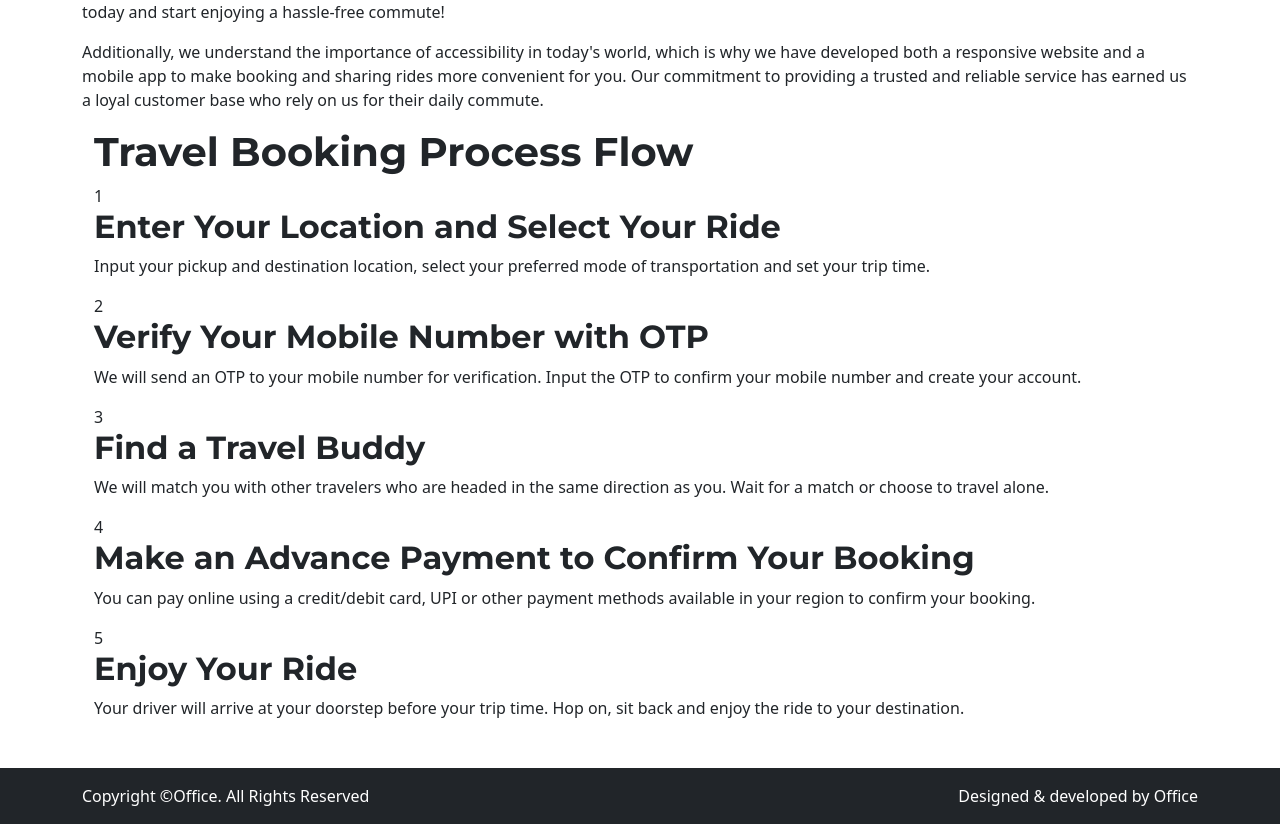
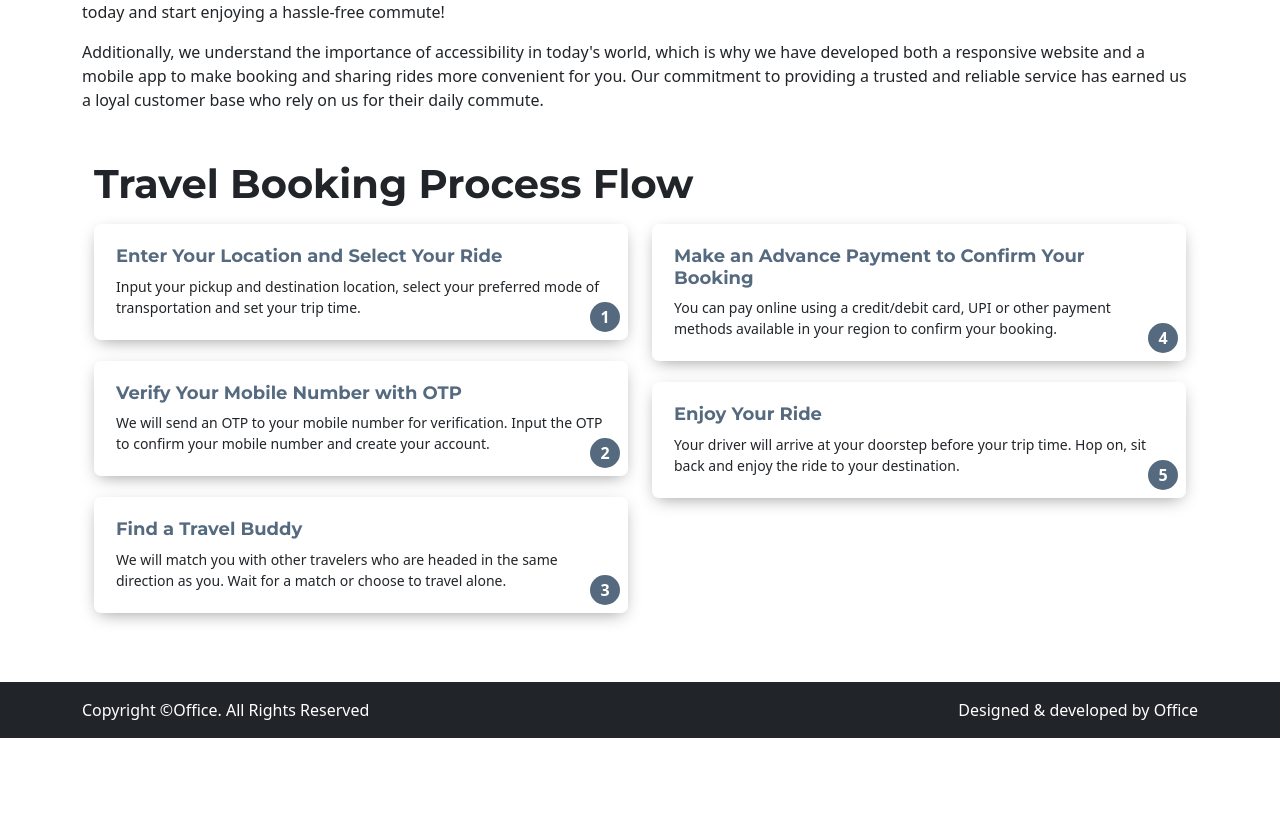
Before and after one commit to Pankajbatham27/fareshare, a Next.js app: page /about-us in a window 1280 px wide. Shown: the part 704-1528 px from the top of the page. After the commit the page ends 1442 px from the top, so only its background shows below. Built offline with nearby package versions, Linux system fonts and the light colour scheme.

Commit message:
Added new feature

```diff
--- a/pages/about-us.js
+++ b/pages/about-us.js
@@ -29,7 +29,7 @@ const About = () => {
             doorstep. We understand that finding a reliable and affordable mode
             of transportation can be a daily struggle for many, which is why we
             strive to make your daily commute pain-free. Our prices are
-            affordable, so you don't have to break the bank to get to work on
+            affordable, so you don&apos;t have to break the bank to get to work on
             time.
           </p>
           <p>
@@ -54,7 +54,7 @@ const About = () => {
           </p>
           <p>
             We believe that everyone deserves a stress-free commute, and our
-            platform is designed to make that a reality. Whether you're a busy
+            platform is designed to make that a reality. Whether you&apos;re a busy
             professional, a student, or a stay-at-home parent, our fixed cab and
             auto booking service is here to make your life easier. Our team is
             dedicated to providing you with the best possible service, and we
@@ -65,7 +65,7 @@ const About = () => {
 
           <p>
             Additionally, we understand the importance of accessibility in
-            today's world, which is why we have developed both a responsive
+            today&apos;s world, which is why we have developed both a responsive
             website and a mobile app to make booking and sharing rides more
             convenient for you. Our commitment to providing a trusted and
             reliable service has earned us a loyal customer base who rely on us
@@ -73,45 +73,57 @@ const About = () => {
           </p>
 
 
-          <div class="container">
-		<h1>Travel Booking Process Flow</h1>
-		<div class="steps-wrapper">
-			<div class="step">
-				<div class="step-icon"><span>1</span></div>
-				<div class="step-content">
+          <div className="container mt-5">
+            <h1 className="mb-3">Travel Booking Process Flow</h1>
+
+            <div className="row">
+              <div className="col-md-6">
+                <div className="steps-wrapper">
+                  <div className="step">
+                    <div className="step-icon"><span>1</span></div>
+                    <div className="step-content">
                       <h2>Enter Your Location and Select Your Ride</h2>
                       <p>Input your pickup and destination location, select your preferred mode of transportation and set your trip time.</p>
                     </div>
                   </div>
-			<div class="step">
-				<div class="step-icon"><span>2</span></div>
-				<div class="step-content">
+                  <div className="step">
+                    <div className="step-icon"><span>2</span></div>
+                    <div className="step-content">
                       <h2>Verify Your Mobile Number with OTP</h2>
                       <p>We will send an OTP to your mobile number for verification. Input the OTP to confirm your mobile number and create your account.</p>
                     </div>
                   </div>
-			<div class="step">
-				<div class="step-icon"><span>3</span></div>
-				<div class="step-content">
+                  <div className="step">
+                    <div className="step-icon"><span>3</span></div>
+                    <div className="step-content">
                       <h2>Find a Travel Buddy</h2>
                       <p>We will match you with other travelers who are headed in the same direction as you. Wait for a match or choose to travel alone.</p>
                     </div>
                   </div>
-			<div class="step">
-				<div class="step-icon"><span>4</span></div>
-				<div class="step-content">
+                </div>
+              </div>
+
+              <div className="col-md-6">
+                <div className="steps-wrapper">
+                  <div className="step">
+                    <div className="step-icon"><span>4</span></div>
+                    <div className="step-content">
                       <h2>Make an Advance Payment to Confirm Your Booking</h2>
                       <p>You can pay online using a credit/debit card, UPI or other payment methods available in your region to confirm your booking.</p>
                     </div>
                   </div>
-			<div class="step">
-				<div class="step-icon"><span>5</span></div>
-				<div class="step-content">
+                  <div className="step">
+                    <div className="step-icon"><span>5</span></div>
+                    <div className="step-content">
                       <h2>Enjoy Your Ride</h2>
                       <p>Your driver will arrive at your doorstep before your trip time. Hop on, sit back and enjoy the ride to your destination.</p>
                     </div>
                   </div>
                 </div>
+
+              </div>
+            </div>
+
           </div>
         </div>
       </Body>
--- a/styles/globals.css
+++ b/styles/globals.css
@@ -91,3 +91,51 @@ h1,h2,h3,h4,h5,h6{
 }
 
 /* =========== */
+
+
+.steps-wrapper .step {
+    display: flex;
+    background: #fff;
+    box-shadow: 0px 5px 17px -5px #959595;
+    margin-bottom: 21px;
+    padding: 22px;
+    position: relative;
+    border-radius: 7px;
+}
+
+.steps-wrapper .step .step-content h2 {
+    font-size: 18px;
+    color: #556a7f;
+}
+
+.steps-wrapper .step .step-content p {
+    font-size: 14px;
+    margin-bottom: 0;
+}
+
+
+
+.steps-wrapper .step .step-icon {
+    color: #fff;
+    position: absolute;
+    z-index: 111;
+    height: 30px;
+    width: 30px;
+    background: #556a7f;
+    display: flex;
+    align-items: center;
+    justify-content: center;
+    border-radius: 50%;
+    font-weight: 600;
+    right: 8px;
+    bottom: 8px;
+}
+
+.steps-wrapper .step {
+    top: 0;
+    transition: .3s ease-in-out;
+}
+
+.steps-wrapper .step:hover {
+    top: -5px;
+}
```
Lines whose indentation alone changed are shown as unchanged.
